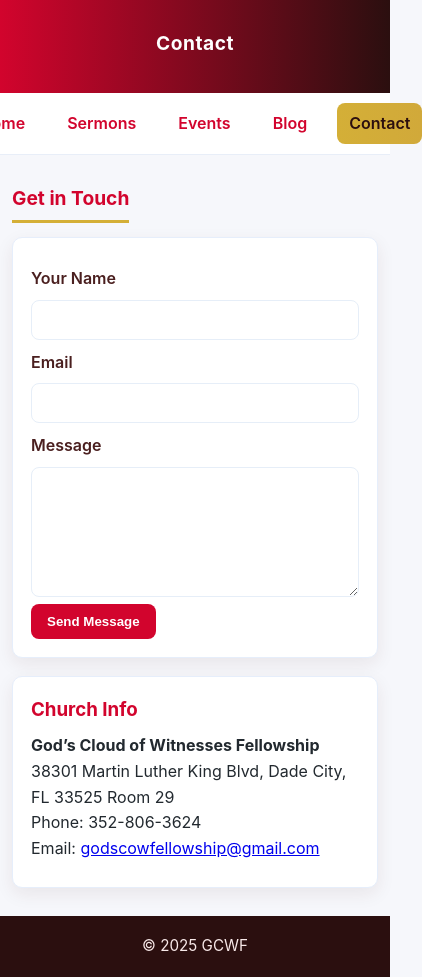
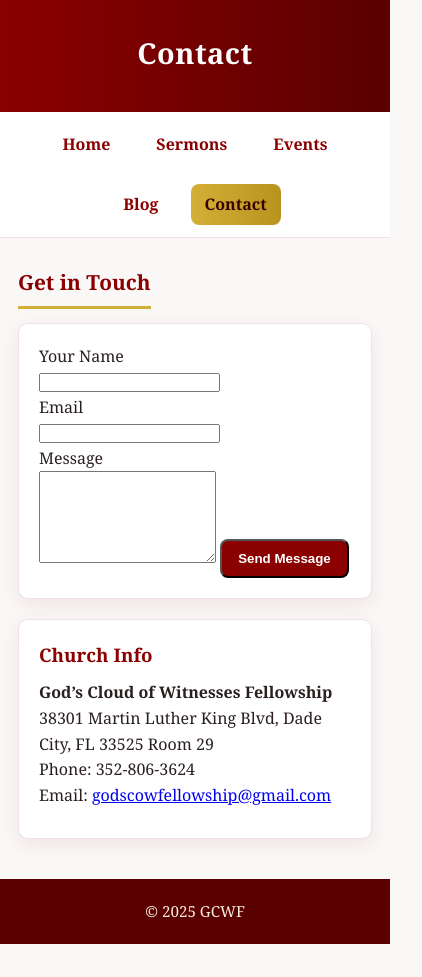
Before and after one commit to bpruitt021/GCWF, a plain HTML site: page contact.html in a window 390 px wide. Shown: the whole page, 422 px wide, since content can reach past the window. After the commit the page ends 944 px from the top, so only its background shows below. Drawn offline with Linux system fonts and the light colour scheme.

Commit message:
Color update style.css

```diff
--- a/style.css
+++ b/style.css
@@ -1,11 +1,12 @@
-/* style.css — Modern Clean Worship theme */
+/* style.css — Cherry & Gold Worship Theme */
 :root{
   --bg: #ffffff;
-  --muted: #f6f7fb;
-  --text: #22292f;
-  --accent: #D2042D; /* Cherry */
+  --muted: #faf7f7;
+  --text: #2a1f1f;
+  --accent: #8b0000; /* cherry red */
+  --accent-dark: #5a0000; /* darker cherry */
   --gold: #d4af37;
-  --card-border: #e6eefb;
+  --card-border: #f0e2e2;
   --radius: 10px;
   --maxw: 1100px;
 }
@@ -13,7 +14,7 @@
 *{box-sizing:border-box;margin:0;padding:0}
 html,body{height:100%}
 body{
-  font-family: -apple-system, BlinkMacSystemFont, "Segoe UI", Roboto, "Helvetica Neue", Arial;
+  font-family: "Georgia", "Segoe UI", Roboto, "Helvetica Neue", Arial, sans-serif;
   background: var(--muted);
   color: var(--text);
   line-height:1.6;
@@ -23,20 +24,32 @@ body{
 
 /* Header / Nav */
 .header {
-  background: linear-gradient(90deg,var(--accent), #2b0f0f);
+  background: linear-gradient(90deg,var(--accent), var(--accent-dark));
   color: #fff;
-  padding: 28px 16px;
+  padding: 30px 16px;
   text-align: center;
+  box-shadow: 0 3px 8px rgba(90,0,0,0.3);
 }
-.header h1{font-weight:700;letter-spacing:0.5px;font-size:1.6rem;margin-bottom:6px}
-.header p{opacity:0.95;margin-top:4px;font-size:0.95rem}
+.header h1{
+  font-weight:700;
+  letter-spacing:0.5px;
+  font-size:1.8rem;
+  margin-bottom:6px;
+}
+.header p{
+  opacity:0.95;
+  margin-top:4px;
+  font-size:1rem;
+  color: #f9e8e8;
+}
 
 /* Nav bar */
 .nav {
   background: #fff;
-  border-bottom:1px solid #e8eef8;
+  border-bottom:1px solid #f3e1e1;
   display:flex;
   justify-content:center;
+  flex-wrap:wrap;
   padding:12px 8px;
   gap:18px;
 }
@@ -44,11 +57,18 @@ body{
   color:var(--accent);
   text-decoration:none;
   font-weight:600;
-  padding:8px 12px;
+  padding:8px 14px;
   border-radius:8px;
+  transition: background .2s ease, color .2s ease;
 }
-.nav a:hover{background:#fdf5f5}
-.nav a.active{background:linear-gradient(90deg,var(--gold), #d1a93a); color:#2b0f0f}
+.nav a:hover{
+  background:#fff2f2;
+  color:var(--accent-dark);
+}
+.nav a.active{
+  background:linear-gradient(90deg,var(--gold), #b8941f);
+  color:#3b0101;
+}
 
 /* Layout */
 .container{
@@ -65,7 +85,7 @@ body{
   border-bottom:3px solid var(--gold);
   padding-bottom:6px;
   margin-bottom:14px;
-  font-size:1.2rem;
+  font-size:1.3rem;
 }
 
 /* Card */
@@ -73,22 +93,22 @@ body{
   background:var(--bg);
   border:1px solid var(--card-border);
   border-radius:var(--radius);
-  padding:18px;
-  margin-bottom:18px;
-  box-shadow:0 6px 18px rgba(74,31,31,0.08);
+  padding:20px;
+  margin-bottom:20px;
+  box-shadow:0 6px 18px rgba(139,0,0,0.08);
 }
-.card h3{color:var(--accent);margin-bottom:8px}
-.card p{margin-bottom:8px;color:var(--text)}
-.card small{color:#6b7280}
+.card h3{color:var(--accent);margin-bottom:10px}
+.card p{margin-bottom:10px;color:var(--text)}
+.card small{color:#6b5a5a}
 
 /* Grid helpers */
 .grid-3{
   display:grid;
   grid-template-columns:repeat(auto-fit,minmax(240px,1fr));
-  gap:16px;
+  gap:20px;
 }
 
-/* Button */
+/* Buttons */
 .btn{
   display:inline-block;
   padding:10px 16px;
@@ -99,46 +119,32 @@ body{
   font-weight:700;
   transition:transform .12s ease, background .12s ease;
 }
-.btn:hover{transform:translateY(-2px); background:#2b0f0f}
-
-/* Secondary */
+.btn:hover{
+  transform:translateY(-2px);
+  background:var(--accent-dark);
+}
 .btn-ghost{
   display:inline-block;
   padding:8px 12px;
   background:#fff;
   color:var(--accent);
-  border:1px solid #f1e2e2;
+  border:1px solid #f5dcdc;
   border-radius:8px;
   text-decoration:none;
 }
 
 /* Footer */
 .footer{
-  background:#2b0f0f;
-  color:#f8e9e9;
-  padding:18px 12px;
+  background:var(--accent-dark);
+  color:#fbeee0;
+  padding:20px 12px;
   text-align:center;
-  margin-top:28px;
+  margin-top:40px;
   font-size:0.95rem;
 }
 
 /* Form */
 form.card{display:block}
-form label{display:block;margin-top:10px;font-weight:600;color:#4a1f1f}
-form input, form textarea{
-  width:100%;
-  padding:10px 12px;
-  margin-top:8px;
-  border:1px solid #e6eef8;
-  border-radius:8px;
-  font-size:1rem;
-  background:#fff;
-}
-form button{border:none}
-
-/* Responsive tweaks */
-@media (max-width:640px){
-  .header h1{font-size:1.2rem}
-  .nav{padding:10px}
-  .container{padding:0 12px}
-}
+form label{
+  display:block;
+  margin-top
```
